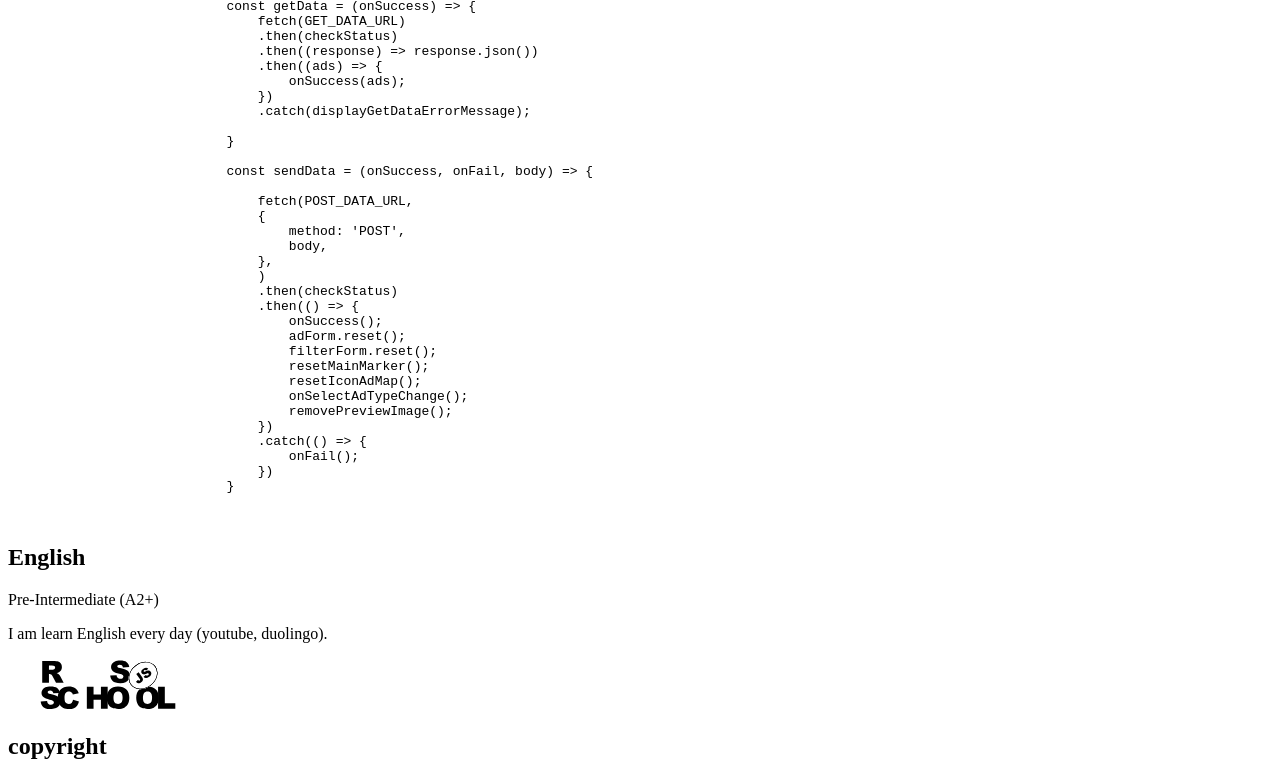
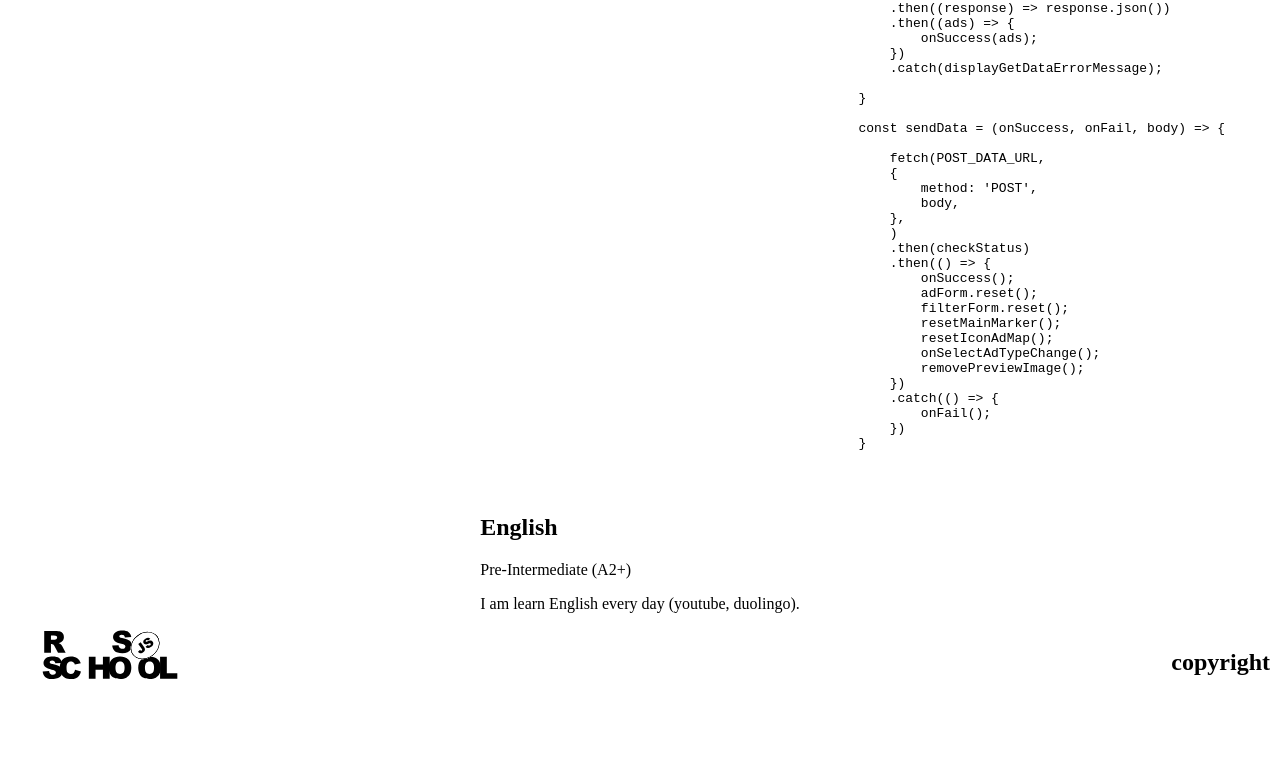
Before and after one commit to chylman/rsschool-cv, a plain HTML site: page index.html in a window 1280 px wide. Shown: the part 1121-1900 px from the top of the page. After the commit the page ends 1817 px from the top, so only its background shows below. Drawn offline with Linux system fonts and the light colour scheme.

Commit message:
feat: add style.css

```diff
--- a/index.html
+++ b/index.html
@@ -4,6 +4,7 @@
     <meta charset="UTF-8">
     <meta http-equiv="X-UA-Compatible" content="IE=edge">
     <meta name="viewport" content="width=device-width, initial-scale=1.0">
+    <link rel="stylesheet" href="./style.css">
     <title>Ilya Afanasev - Frontend Developer</title>
 </head>
 <body class="page-body">
@@ -122,6 +123,7 @@
             </div>
         </main>
         <footer class="footer">
+          <div class="footer__wrapper">
             <div class="footer-logo">
                 <img src="./img/rs_school_js.svg" alt="Логотип RS School" width="200" height="50">
             </div>
@@ -129,6 +131,7 @@
                 <h2>copyright</h2>
                 <span class="copyright__since"></span>
             </section>
+          </div>
         </footer>
     </div>
 </body>
--- a/style.css
+++ b/style.css
@@ -0,0 +1,81 @@
+/* body */
+
+.page-body {
+  margin: 0;
+}
+
+.page-body__wrapper {
+  display: flex;
+  flex-direction: column;
+
+  min-height: 100vh;
+}
+
+/* header */
+
+.header {
+  flex-shrink: 0;
+
+  background-color: lightgray;
+}
+
+.header__wrapper {
+  box-sizing: border-box;
+
+  max-width: 1366px;
+  min-height: 300px;
+
+  margin: 0 auto;
+  padding: 0 10px;
+}
+
+/* main */
+
+.main {
+  flex-grow: 1;
+}
+
+.main__wrapper {
+  display: grid;
+  grid-template-columns: repeat(2, 1fr);
+
+  box-sizing: border-box;
+
+  max-width: 1366px;
+
+  margin: 0 auto;
+  padding: 0 10px;
+}
+
+.main__wrapper section:last-child {
+  grid-column: 1 / 3;
+
+  justify-self: center;
+}
+
+/* footer */
+
+.footer {
+  flex-shrink: 0;
+}
+
+.footer__wrapper {
+  display: grid;
+  grid-template-columns: repeat(2, min-content);
+  justify-content: space-between;
+
+  box-sizing: border-box;
+
+  max-width: 1366px;
+
+  margin: 0 auto;
+  padding: 0 10px;
+}
+
+/* page-header */
+
+.page-header {
+  grid-column: 1 / 3;
+
+  justify-self: center;
+}
```
Also changed, not shown: 1 other file.
